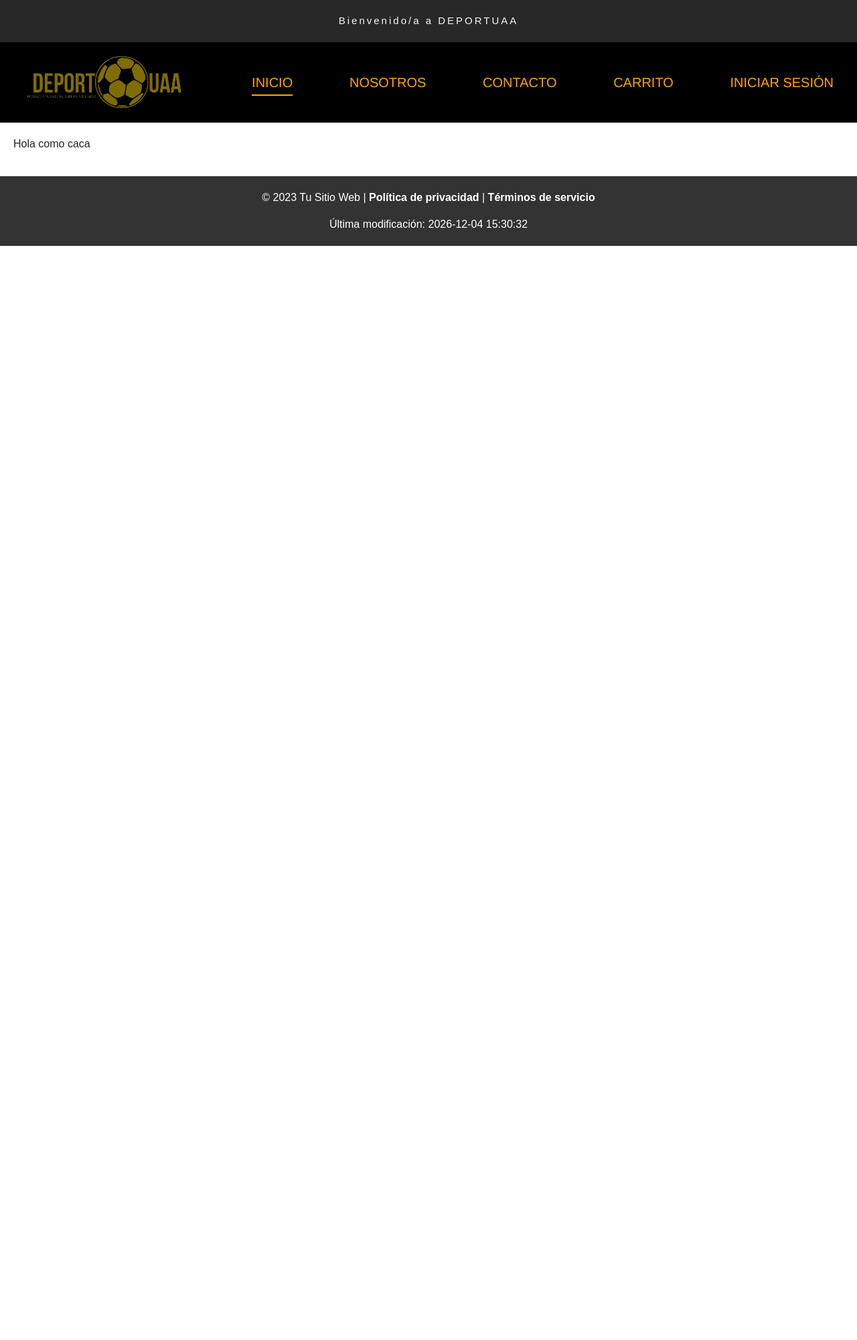
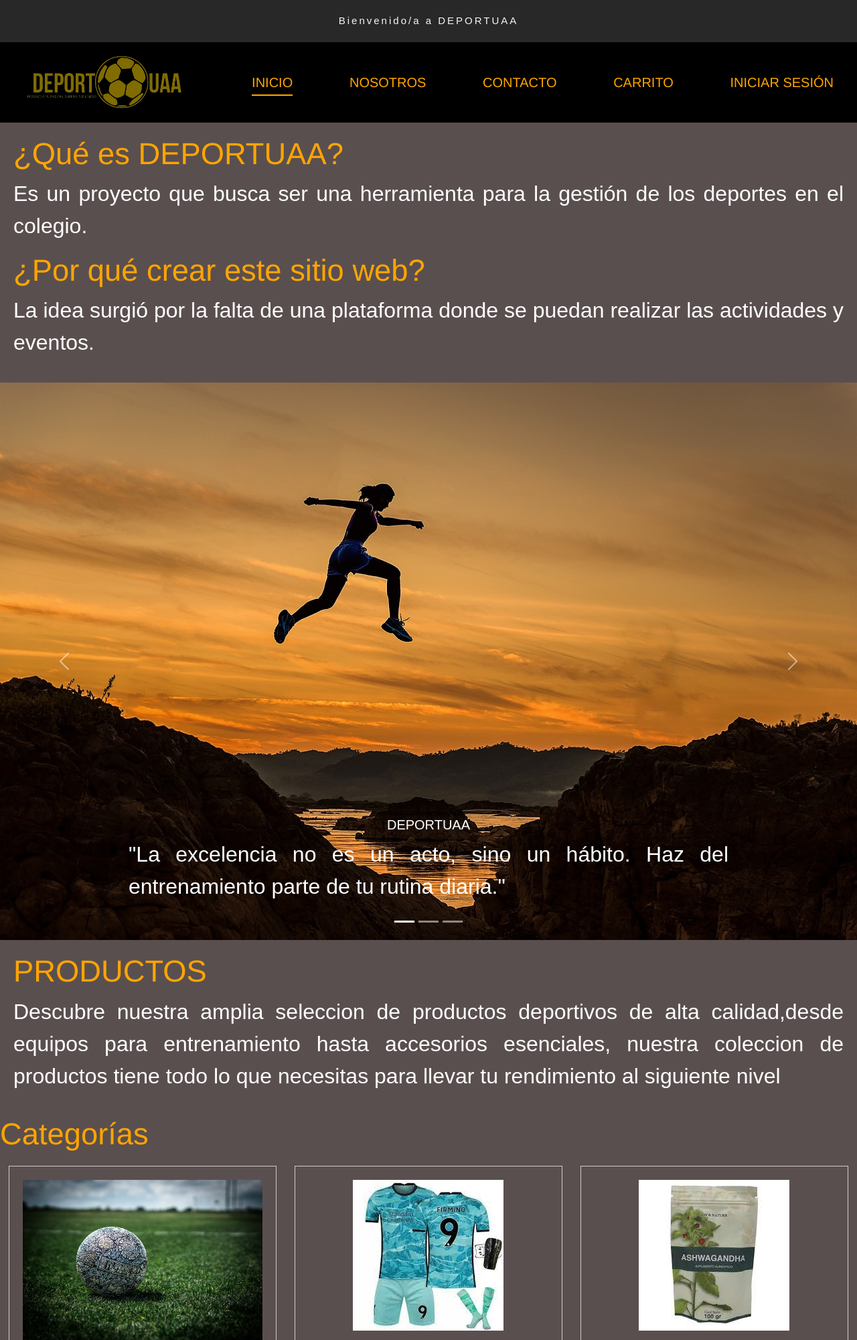
Before and after one commit to osmarmtzz/ProyectoVentaProductos, a PHP site: page / in a window 1280 px wide. Shown: the top 2000 px of the page at 67% size. Before the commit the page ends 367 px from the top, so only its background shows below. Run offline with PHP 8.4, Linux system fonts and the light colour scheme.

Commit message:
Pagina inicio
AAAAAAAAA

```diff
--- /dev/null
+++ b/ProyectoFinal/css/styles.css
@@ -0,0 +1,53 @@
+#miCarrusel .carousel-item img {
+    max-height: 600px; /* Ajusta la altura según tus necesidades */
+    width: 100%; /* Hace que la imagen ocupe el 100% del ancho del contenedor */
+    /*object-fit: cover; /* Evita que las imágenes se deformen */
+}
+
+body{
+    background-color: rgb(90, 79, 79); /* Puedes ajustar el color según tus preferencias */
+}
+
+
+.productos {
+    margin-top: 10px;
+    display: flex;
+    justify-content: space-around; /* Ajusta la distribución según tus preferencias */
+    flex-wrap: wrap; /* Permite que los productos se envuelvan a la siguiente línea si no caben en el ancho de la pantalla */
+}
+
+.producto {
+    border: 1px solid #ccc;
+    padding: 10px;
+    margin: 10px 5px; /* Ajusta los márgenes derecho e izquierdo según tus preferencias */
+    text-align: center;
+    width: 400px;
+    background-image:"img/Logo.png";
+
+}
+
+.producto img {
+    max-width: 100%;
+    height: auto;
+    margin-bottom: 10px;
+}
+h2{
+    font-size: 34pt;
+    font-family: 'Franklin Gothic Medium', 'Arial Narrow', Arial, sans-serif;
+    color: #ffa500;
+
+}
+h3{
+    font-weight: bold;
+    font-family: 'Roboto', sans-serif;
+    font-size: 28pt;
+    color:#ffffff;
+}
+
+
+p{
+    font-size: 24pt;
+    font-family: sans-serif;
+    color: white;
+    text-align: justify;
+}
--- a/ProyectoFinal/index.php
+++ b/ProyectoFinal/index.php
@@ -1,6 +1,7 @@
 <?php
 session_start();
 ?>
+
 <!DOCTYPE html>
 <html lang="en">
 <head>
@@ -11,23 +12,146 @@ session_start();
     <link rel="shortcut icon" href="img/Favicon.png" type="image/x-icon">
     <link rel="stylesheet" href="css/nav.css">
     <link rel="stylesheet" href="css/index.css">
-    <!-- CDN -->
     <link href="https://cdn.jsdelivr.net/npm/bootstrap@5.3.2/dist/css/bootstrap.min.css" rel="stylesheet" integrity="sha384-T3c6CoIi6uLrA9TneNEoa7RxnatzjcDSCmG1MXxSR1GAsXEV/Dwwykc2MPK8M2HN" crossorigin="anonymous">
+    <link rel="stylesheet" href="css/styles.css">
+    <style>
+        .producto {
+            text-align: center; /* Centra el contenido horizontalmente */
+            padding: 20px; /* Añade espacio alrededor del contenido */
+        }
+
+        .ver {
+            display: inline-block;
+            padding: 15px 30px; /* Aumenta el espaciado interno */
+            margin-top: 100%; /* Mueve el botón hacia abajo */
+            background-color: orange;
+            color: #fff;
+            text-decoration: none;
+            border-radius: 8px; /* Ajusta las esquinas redondeadas */
+            font-size: 18px; /* Aumenta el tamaño del texto */
+            border-color: black;
+        }
+    </style>
+
+
 </head>
+
 <body>
-<div class="bienvenida"> Bienvenido/a a DEPORTUAA</div>
-<?php include 'nav.php'; ?>
-<div class="pt1">
-    <div class="texto">
-<p>Hola como caca </p>
+    <div class="bienvenida">Bienvenido/a a DEPORTUAA</div>
+    <?php include 'nav.php'; ?>
+
+
+    <div class="pt1">
+        <div class="texto">
+            <h2>¿Qué es DEPORTUAA?</h2>
+            <p>Es un proyecto que busca ser una herramienta para la gestión de los deportes en el colegio.</p>
+            <h2>¿Por qué crear este sitio web?</h3>
+            <p>La idea surgió por la falta de una plataforma donde se puedan realizar las actividades y eventos.</p>
+        </div>
     </div>
 
+ <!-- Carrusel -->
+ <div id="carouselExampleCaptions" class="carousel slide">
+  <div class="carousel-indicators">
+    <button type="button" data-bs-target="#carouselExampleCaptions" data-bs-slide-to="0" class="active" aria-current="true" aria-label="Slide 1"></button>
+    <button type="button" data-bs-target="#carouselExampleCaptions" data-bs-slide-to="1" aria-label="Slide 2"></button>
+    <button type="button" data-bs-target="#carouselExampleCaptions" data-bs-slide-to="2" aria-label="Slide 3"></button>
+  </div>
+  <div class="carousel-inner">
+    <div class="carousel-item active">
+      <img src="img/dep1.jpg" class="d-block w-100" alt="...">
+      <div class="carousel-caption d-none d-md-block">
+        <h5>DEPORTUAA</h5>
+        <p>"La excelencia no es un acto, sino un hábito. Haz del entrenamiento parte de tu rutina diaria."</p>
+      </div>
+    </div>
+    <div class="carousel-item">
+      <img src="img/dep2.jpg" class="d-block w-100" alt="...">
+      <div class="carousel-caption d-none d-md-block">
+        <h5>DEPORTUAA</h5>
+        <p>"La disciplina es el puente entre tus metas y tus logros. ¡Mantén el enfoque y sigue adelante!"</p>
+      </div>
+    </div>
+    <div class="carousel-item">
+      <img src="img/dep3.jpg" class="d-block w-100" alt="...">
+      <div class="carousel-caption d-none d-md-block">
+        <h5>DEPORTUAA</h5>
+        <p>La diferencia entre lo imposible y lo posible reside en tu determinación. ¡Entrena sin límites!".</p>
+      </div>
+    </div>
+  </div>
+  <button class="carousel-control-prev" type="button" data-bs-target="#carouselExampleCaptions" data-bs-slide="prev">
+    <span class="carousel-control-prev-icon" aria-hidden="true"></span>
+    <span class="visually-hidden">Previous</span>
+  </button>
+  <button class="carousel-control-next" type="button" data-bs-target="#carouselExampleCaptions" data-bs-slide="next">
+    <span class="carousel-control-next-icon" aria-hidden="true"></span>
+    <span class="visually-hidden">Next</span>
+  </button>
 </div>
-<?php
-        include 'footer.php';
-    ?>
+
+<!--NUESTRO PRODUCTOS -->
+    <div class="pt2">
+        <div class="texto">
+            <h2>PRODUCTOS</h3>
+            <p>Descubre nuestra amplia seleccion de productos deportivos de alta calidad,desde equipos para entrenamiento hasta accesorios esenciales, nuestra coleccion de productos tiene todo lo que necesitas para llevar tu rendimiento al siguiente nivel</p>
+        </div>
+    </div>
+    <!-- Agrega esta sección después del carrusel en tu archivo HTML -->
+    <h2>Categorías</h2>
+<div class="productos">
+
+
+    <div class="producto">
+        <img src="img/fut.jpg" alt="Producto 1">
+        <h3>Equipo de entrenamiento</h3>
+        <p>Nuestro Kit de Entrenamiento te proporciona la versatilidad y la calidad que necesitas para alcanzar tus metas de acondicionamiento físico. </p>
+        <a class="ver1" style= "color:orange"href="#" role="button">Ir a categoria</a>
+    </div>
+
+    <div class="producto">
+        <img src="img/Uniforme_fut.jpg" alt="Producto 2">
+        <h3>Ropa</h3>
+        <p>Colección de Ropa Deportiva está diseñada para acompañarte en cada paso de tu viaje activo.</p>
+        <a class="ver2" style= "color: orange"href="#" role="button">Ir a categoria</a>
+
+    </div>
+
+    <div class="producto">
+        <img src="img/ashwaganda.jpg" alt="Producto 3">
+        <h3>Suplementos deportivos</h3>
+        <p> Descubre el poder de una nutrición inteligente diseñada para atletas comprometidos como tú.</p>
+        <a class="ver3" style= color:orange heref="#" role="button">Ir a categoria</a>
+    </div>
+
+    <div class="producto">
+      <a class="ver" href="#" role="button">Ver más...</a>
+    </div>
+</div>
+
+<div style= "text-align:center; border: 1px solid #ccc; padding: 20px;">
+    <h2></h2>
+    <video width="70%" height="400" controls>
+      <source src="video/video1.mp4" type="video/mp4" >
+    </video>
+</div>
+
+
+
+<div class="card text-center">
+  <div class="card-body" style=background-color:black>
+    <h5 class="card-title" style = color:orange>REGISTRATE</h5>
+    <p class="card-text" style= color:white>Se el primero en enterarte de nuevas colecciones y ofertas exclusivas.</p>
+    <a href="#" class="btn btn-primary" style="background-color:gray; border-color:orangered">Correo electrónico</a>
+  </div>
+</div>
+
+
+
+  <?php include 'footer.php'; ?>
 </body>
 </html>
+
 <!-- SCRITPS -->
-<script src="https://cdn.jsdelivr.net/npm/bootstrap@5.3.2/dist/js/bootstrap.bundle.min.js" integrity="sha384-C6RzsynM9kWDrMNeT87bh95OGNyZPhcTNXj1NW7RuBCsyN/o0jlpcV8Qyq46cDfL" crossorigin="anonymous"></script></body>
+<script src="https://cdn.jsdelivr.net/npm/bootstrap@5.3.2/dist/js/bootstrap.bundle.min.js" integrity="sha384-C6RzsynM9kWDrMNeT87bh95OGNyZPhcTNXj1NW7RuBCsyN/o0jlpcV8Qyq46cDfL" crossorigin="anonymous"></script>
 </html>
```
Also changed, not shown: ProyectoFinal/img/Tobillera.jpg (added), ProyectoFinal/img/Uniforme_fut.jpg (added), ProyectoFinal/img/ashwaganda.jpg (added), ProyectoFinal/img/balon_americano.jpg (added), ProyectoFinal/img/basket.jpg (added), ProyectoFinal/img/dep1.jpg (added), ProyectoFinal/img/dep2.jpg (added), ProyectoFinal/img/dep3.jpg (added), ProyectoFinal/img/dep4.jpg (added), ProyectoFinal/img/fut.jpg (added), 1 other file.
